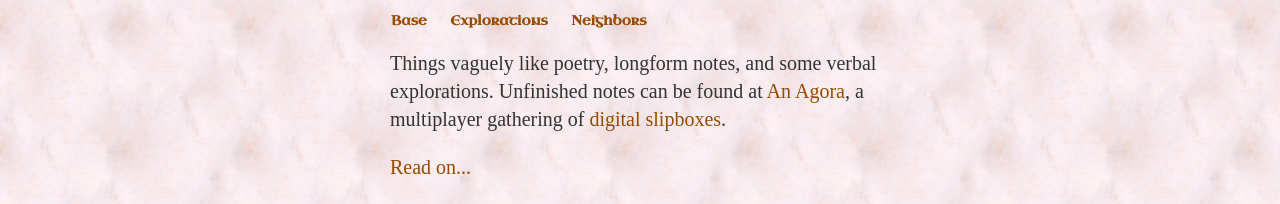
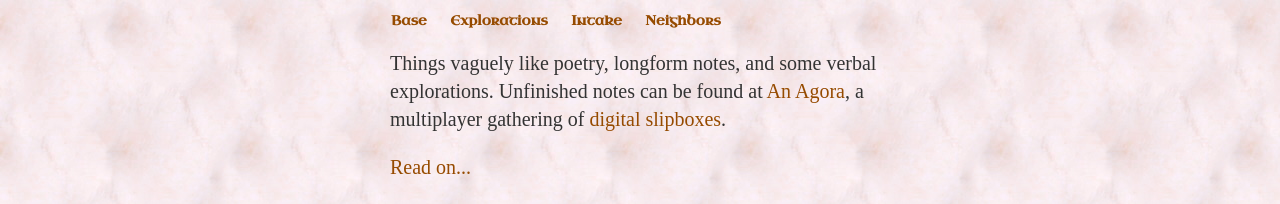
Before and after one commit to ray-dorai/ray-dorai.github.io, a Jekyll site: the page built from index.html, in a window 1280 px wide. Shown: the top 204 px of the page. Built offline with Jekyll 4.4.1, drawn with Linux system fonts in a browser that asks for light colours; some web fonts are replaced.

Commit message:
Update default.html

```diff
--- a/_layouts/default.html
+++ b/_layouts/default.html
@@ -11,6 +11,7 @@
     		<ul>
         		<li><a href="/">Base</a></li>
         		<li><a href="/explorations">Explorations</a></li>
+			<li><a href="/intake.html">Intake</a></li>
 			<li><a href="/neighbors.html">Neighbors</a></li>
     		</ul>
 		</nav>
```
